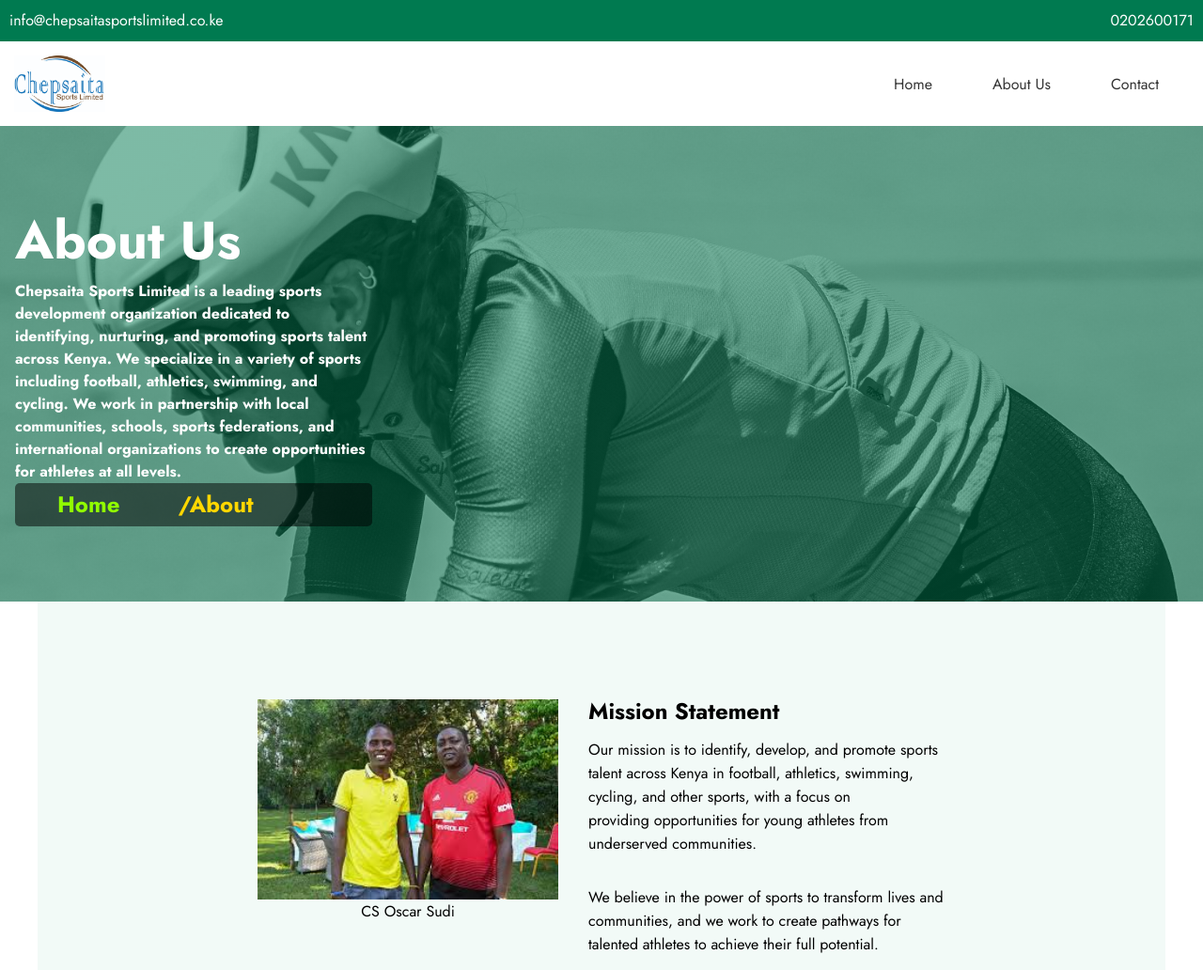
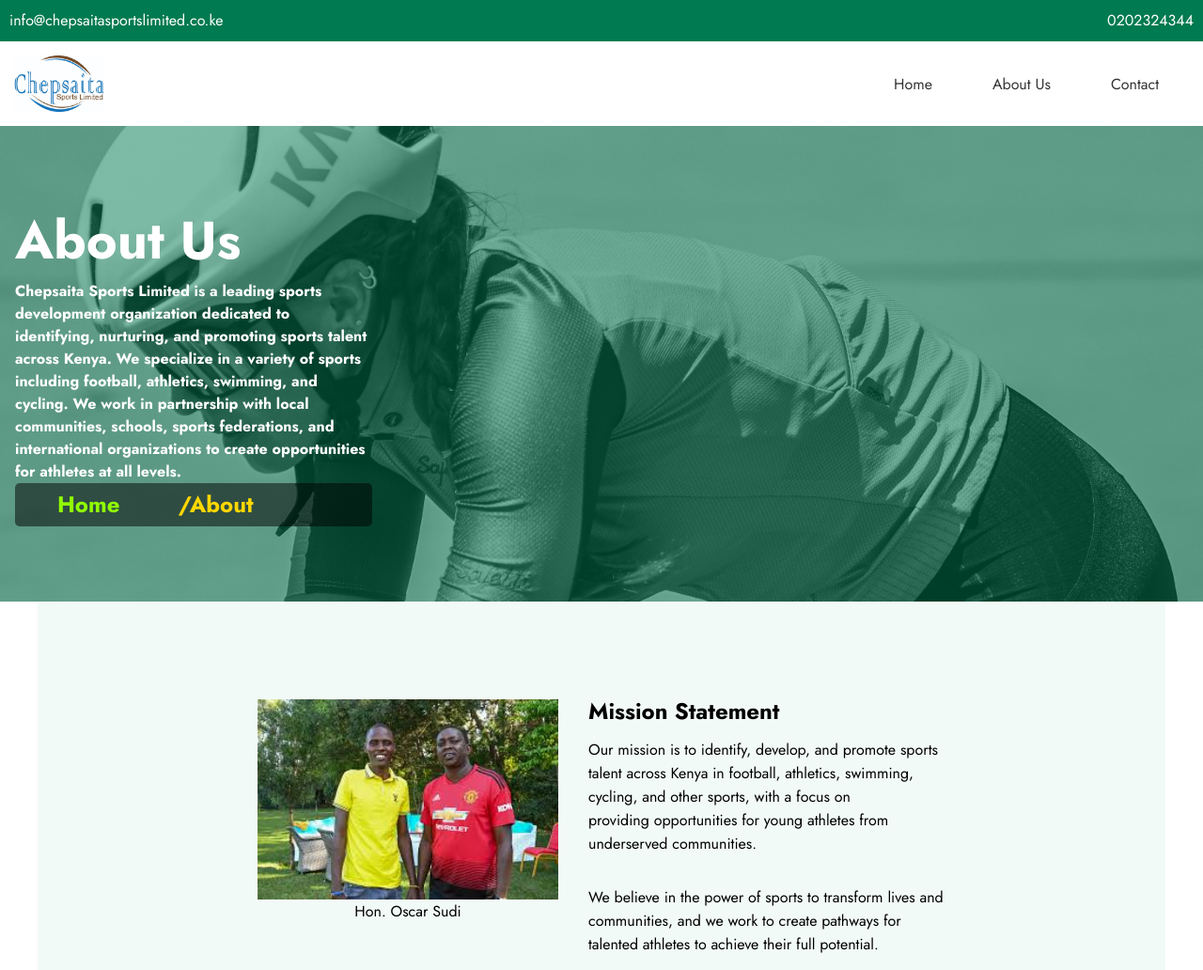
Before and after one commit to Mutisostud02/Chepsaita, a React (Vite) app: page /about in a window 1280 px wide. Shown: the top 1032 px of the page at 94% size. Built offline with nearby package versions, Linux system fonts and the light colour scheme.

Commit message:
Edited content

```diff
--- a/src/components/Header.jsx
+++ b/src/components/Header.jsx
@@ -8,7 +8,7 @@ export default function Header() {
         <a href="mailto:info@chepsaitasportslimited.co.ke">
           info@chepsaitasportslimited.co.ke
         </a>
-        <a href="tel:+254202600171">0202600171</a>
+        <a href="tel:+254202324344">0202324344</a>
       </div>
       <div className="mainHeader">
         <div className="logo">
--- a/src/components/footer.jsx
+++ b/src/components/footer.jsx
@@ -131,7 +131,7 @@ function FooterInfo3() {
         >
           <path d="M280-40q-33 0-56.5-23.5T200-120v-720q0-33 23.5-56.5T280-920h400q33 0 56.5 23.5T760-840v720q0 33-23.5 56.5T680-40H280Zm0-120v40h400v-40H280Zm0-80h400v-480H280v480Zm0-560h400v-40H280v40Zm0 0v-40 40Zm0 640v40-40Z" />
         </svg>
-        <p>0202600171</p>
+        <p>0202324344</p>
       </div>
       <div className="website">
         <svg
--- a/src/pages/AboutProgramsPage.jsx
+++ b/src/pages/AboutProgramsPage.jsx
@@ -206,7 +206,7 @@ function Section1({ src }) {
     <div className="about-group1">
       <figure style={{ textAlign: "center" }}>
         <img src={src} style={{ minWidth: "320px", maxWidth: "500px" }} />
-        <figcaption>CS Oscar Sudi</figcaption>
+        <figcaption>Hon. Oscar Sudi</figcaption>
       </figure>
       <div className="about-group1Info">
         <h2>Mission Statement</h2>
--- a/src/pages/ContactPage.jsx
+++ b/src/pages/ContactPage.jsx
@@ -58,7 +58,7 @@ export default function ContactPage() {
             <p>
               Lower kipkarin, chepterwai road, kapsos 606-30100 Kapsos-Turbo
             </p>
-            <p>0202600171</p>
+            <p>0202324344</p>
             <p>info@chepsaitasportslimited.co.ke</p>
           </div>
         </div>
--- a/src/pages/Homepage.jsx
+++ b/src/pages/Homepage.jsx
@@ -100,7 +100,7 @@ export default function HomePage() {
         <HomeThree
           src="/assets/rutos.jpeg"
           size={200}
-          alt="President William Ruto of Kenya"
+          alt="Hon. William Ruto"
           title="Our History"
           content="Chepsaita Sports Limited was founded with a vision to develop sports talent in Kenya. We focus on providing opportunities for young athletes to develop their skills and reach their full potential through professional training, equipment support, and competition opportunities."
         />
@@ -108,7 +108,7 @@ export default function HomePage() {
           src="/assets/murkoc.jpeg"
           size={200}
           title="Our Mission"
-          alt="CS Kipchumba Murkomen"
+          alt="Hon. Kipchumba Murkomen"
           content="Our mission is to identify, develop, and promote sports talent across Kenya. We believe that every talented athlete deserves the opportunity to succeed regardless of their background or financial situation. Through our programs, we aim to create pathways for athletes to achieve their dreams."
         />
       </section>
```
